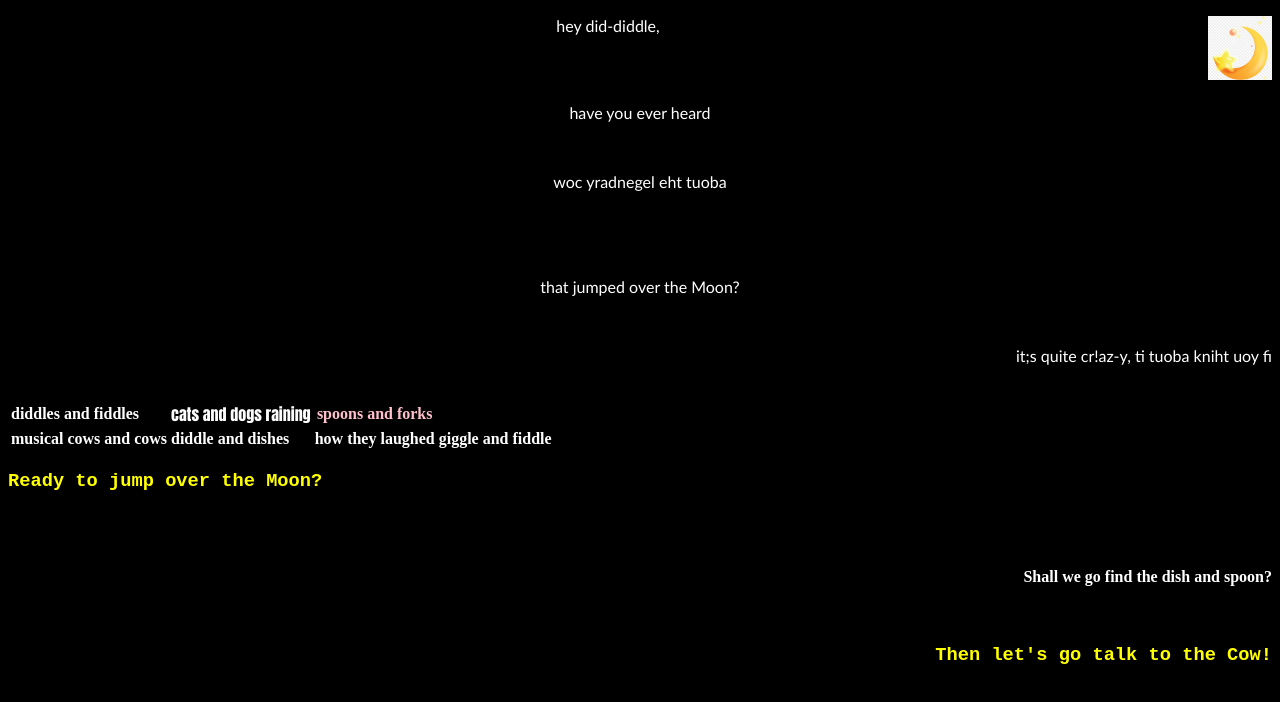
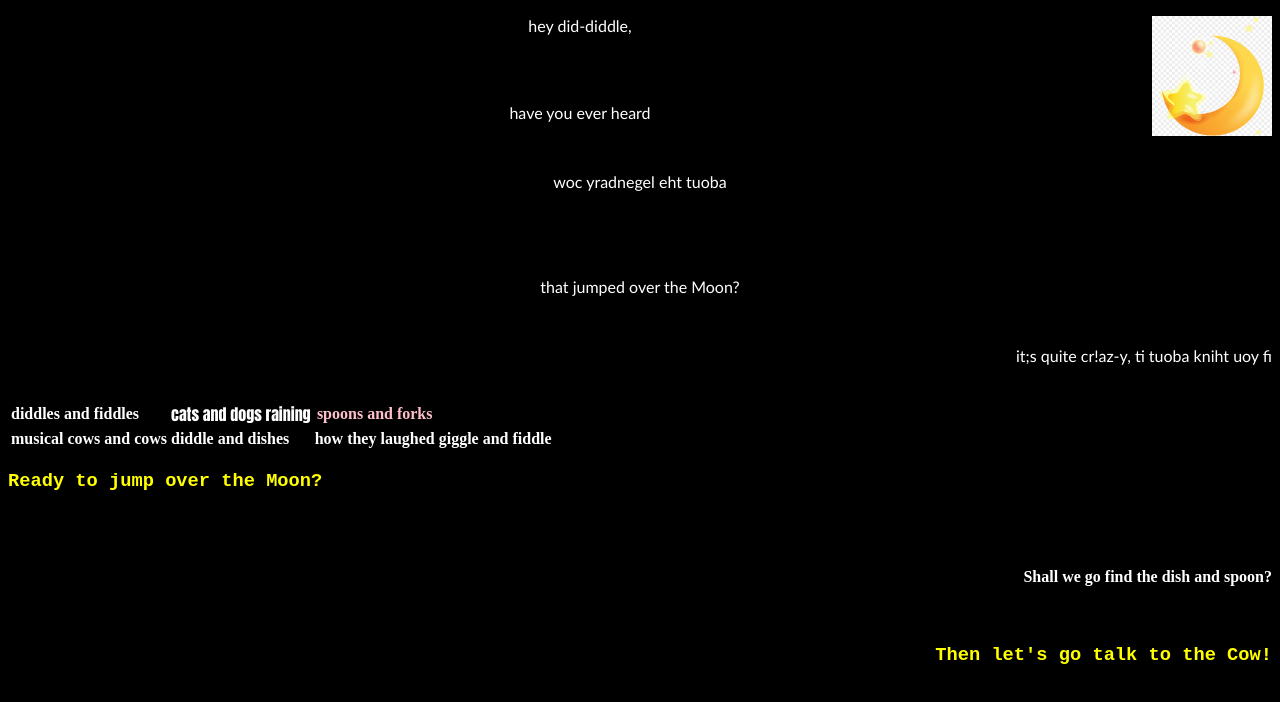
Before and after one commit to nicholnickel/homepage, a plain HTML site: page home.html in a window 1280 px wide. Drawn offline with Linux system fonts and the light colour scheme.

Commit message:
Update home.html

```diff
--- a/home.html
+++ b/home.html
@@ -17,7 +17,7 @@ color: yellow;
 font-family: impact;
 }
 </style>
-<img src="https://nicholnickel.github.io/homepage/images/moon.png" alt="moon!" width="64" height="64" style="float:right;">
+<img src="https://nicholnickel.github.io/homepage/images/moon.png" alt="moon!" width="120" height="120" style="float:right;">
 <p style="text-align:center;">hey did-diddle,</p>
 <br><br>
 <p style="text-align:center;">have you ever heard</p>
```
